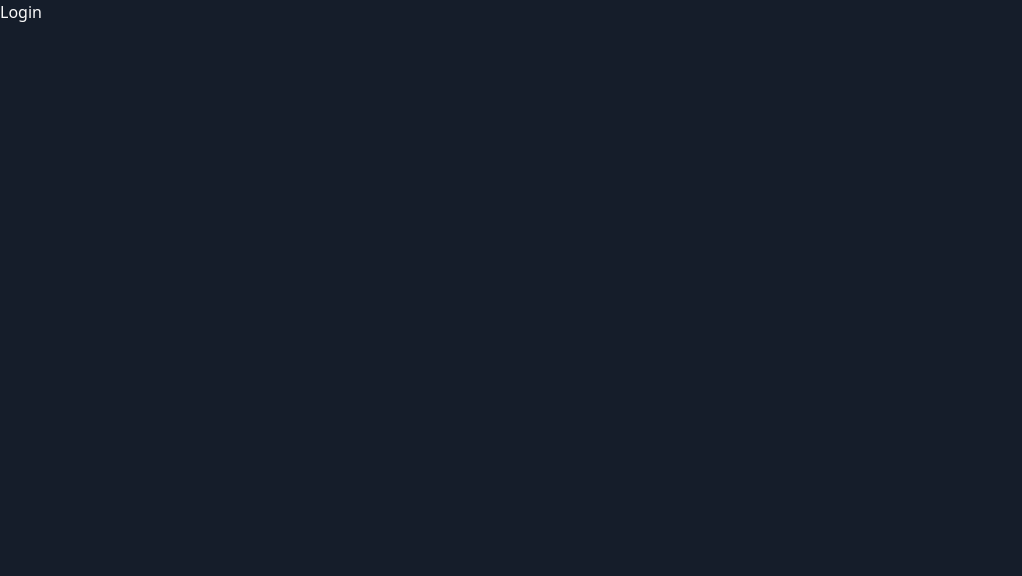
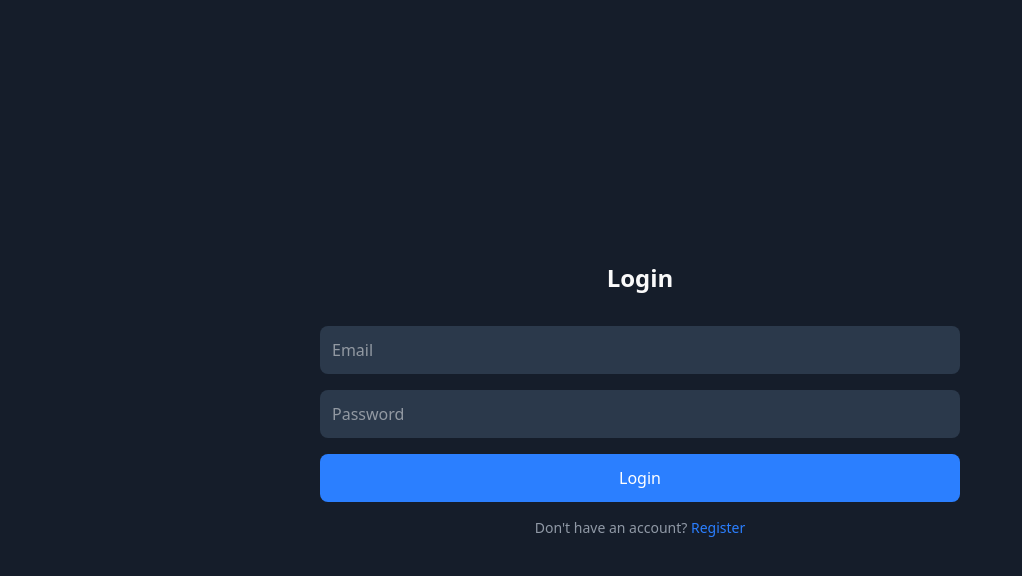
Before and after one commit to ussama-alione-dev/crowfunder-frontend, a React (Vite) app in the folder client/: page /login in a window 1280 px wide. Shown: the top 576 px of the page, without its empty margins (0-1022 px from the left). Built offline with nearby package versions, Linux system fonts and the light colour scheme.

Commit message:
feat: implement Login and Register components in routing

```diff
--- a/client/src/App.jsx
+++ b/client/src/App.jsx
@@ -7,6 +7,7 @@ import Dashboard from "./pages/Dashboard";
 import Projects from "./pages/Projects";
 import ProjectDetails from "./pages/ProjectDetails";
 import Login from "./pages/Login";
+import Register from "./pages/Register";
 import AuthLayout from "./components/layouts/AuthLayout";
 
 const App = () => {
@@ -25,27 +26,36 @@ const App = () => {
             />
             <BrowserRouter>
                 <Routes>
-          <Route path="/login" element={<h1>Login</h1>} />
-          <Route path="/register" element={<h1>Register</h1>} />
+                    <Route path="/login" element={<Login />} />
+                    <Route path="/register" element={<Register />} />
 
                     {/*Dashboard*/}
                     <Route path="/" element={<AppLayout />}>
                         <Route index element={<Dashboard />} />
 
                         <Route path="projects" element={<Projects />} />
-            <Route path="create-project" element={<h1>Create Project</h1>} />
+                        <Route
+                            path="create-project"
+                            element={<h1>Create Project</h1>}
+                        />
 
                         <Route
                             path="projects/update/:id"
                             element={<h1>Update Project</h1>}
                         />
-            <Route path="projects/:id" element={<ProjectDetails />} />
+                        <Route
+                            path="projects/:id"
+                            element={<ProjectDetails />}
+                        />
                         <Route
                             path="projects/:id/investors"
                             element={<h1>Project Investors</h1>}
                         />
 
-            <Route path="investors/:id" element={<h1>Investor Details</h1>} />
+                        <Route
+                            path="investors/:id"
+                            element={<h1>Investor Details</h1>}
+                        />
                     </Route>
 
                     <Route path="*" element={<h1>Page Not Found</h1>} />
```
Lines whose indentation alone changed are shown as unchanged.
